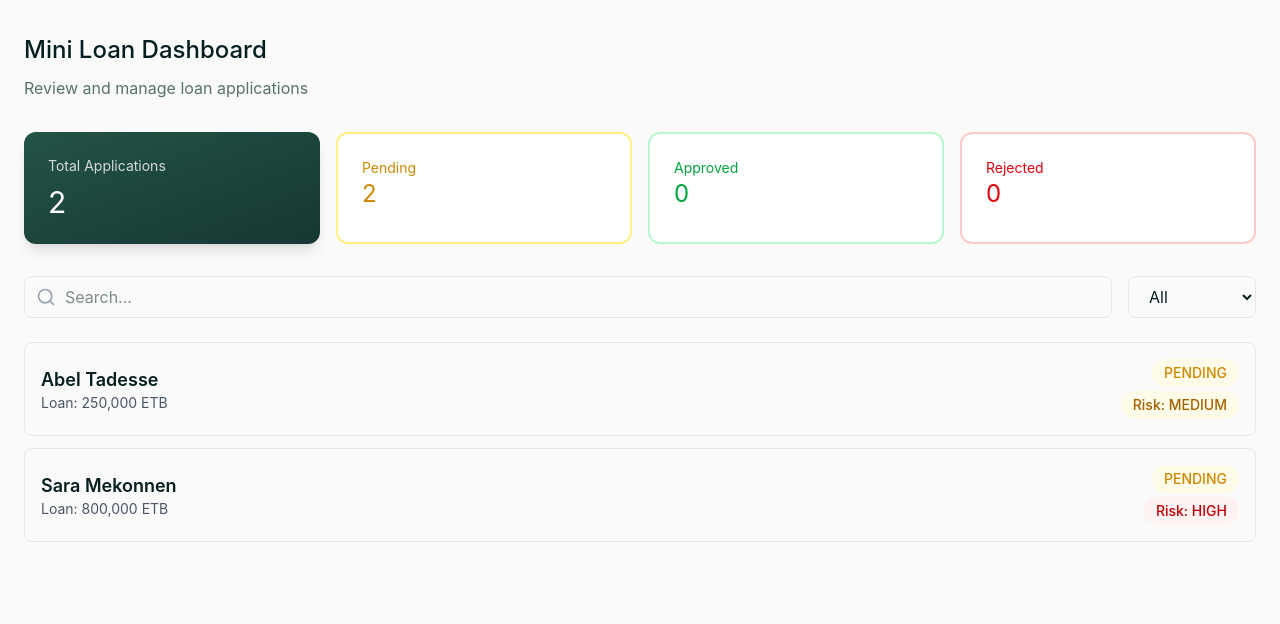
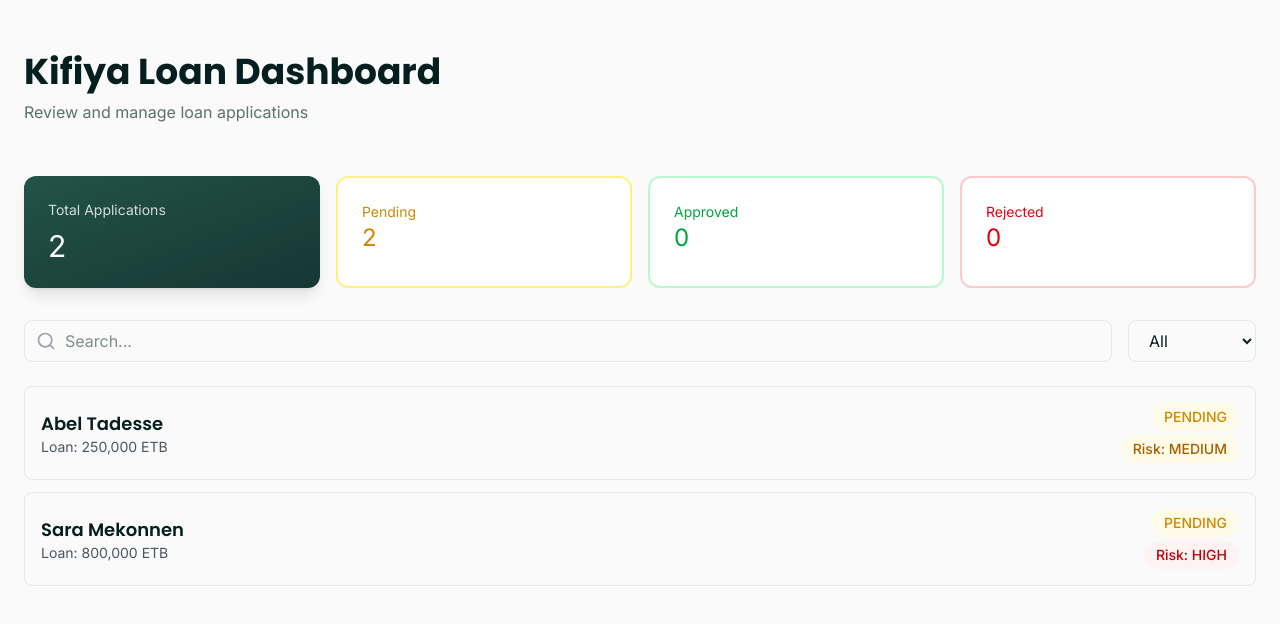
Before and after one commit to Kidist311/Loan-Dashboard, a React (Vite) app: page / in a window 1280 px wide. Shown: the top 624 px of the page. Built offline with nearby package versions, Linux system fonts and the light colour scheme.

Commit message:
fix: add missing font.css file and fix Vite import error

```diff
--- a/src/components/ApplicationCard.tsx
+++ b/src/components/ApplicationCard.tsx
@@ -23,7 +23,7 @@ export function ApplicationCard({ application, onClick }: Props) {
   return (
     <div
       onClick={onClick}
-      className="border p-4 mb-3 rounded-lg cursor-pointer hover:shadow-md transition-shadow flex justify-between items-center"
+      className="border p-4 mb-3 rounded-lg cursor-pointer hover:shadow-md shadow-[#5c7d74] transition-shadow flex justify-between items-center"
     >
       <div>
         <h3 className="font-semibold">{application.name}</h3>
--- a/src/main.tsx
+++ b/src/main.tsx
@@ -2,5 +2,7 @@
   import { createRoot } from "react-dom/client";
   import App from "./app/App.tsx";
   import "./styles/index.css";
+  import "./styles/fonts.css";
+import React from "react";
 
   createRoot(document.getElementById("root")!).render(<App />);
--- a/src/pages/ApplicationsPage.tsx
+++ b/src/pages/ApplicationsPage.tsx
@@ -4,6 +4,7 @@ import { Search, Filter } from "lucide-react";
 import { ApplicationCard } from "../components/ApplicationCard";
 import type { Application } from "../mock/applications";
 import { useApplicationFilter } from "../hooks/useApplicationFilter.ts     useApplicationDetails";
+
 
 
 interface Props {
@@ -28,8 +29,8 @@ export default function ApplicationsPage({
     <div className="min-h-screen bg-[#fafafa]">
       <div className="max-w-7xl mx-auto px-6 py-8">
         {/* Header */}
-        <div className="mb-8">
-          <h1 className="text-[#051F20] mb-2">Mini Loan Dashboard</h1>
+        <div className="mb-8 py-5">
+          <h1 className="text-[#051F20] mb-2 text-4xl font-bold">Kifiya Loan Dashboard</h1>
           <p className="text-[#163832]/70">
             Review and manage loan applications
           </p>
--- a/src/styles/fonts.css
+++ b/src/styles/fonts.css
@@ -0,0 +1,10 @@
+@import url('https://fonts.googleapis.com/css2?family=Inter:wght@300;400;500;600;700&display=swap');
+@import url('https://fonts.googleapis.com/css2?family=Poppins:wght@400;500;600;700&display=swap');
+
+body {
+  font-family: 'Inter', sans-serif;
+}
+
+h1, h2, h3 {
+  font-family: 'Poppins', sans-serif;
+}
```
